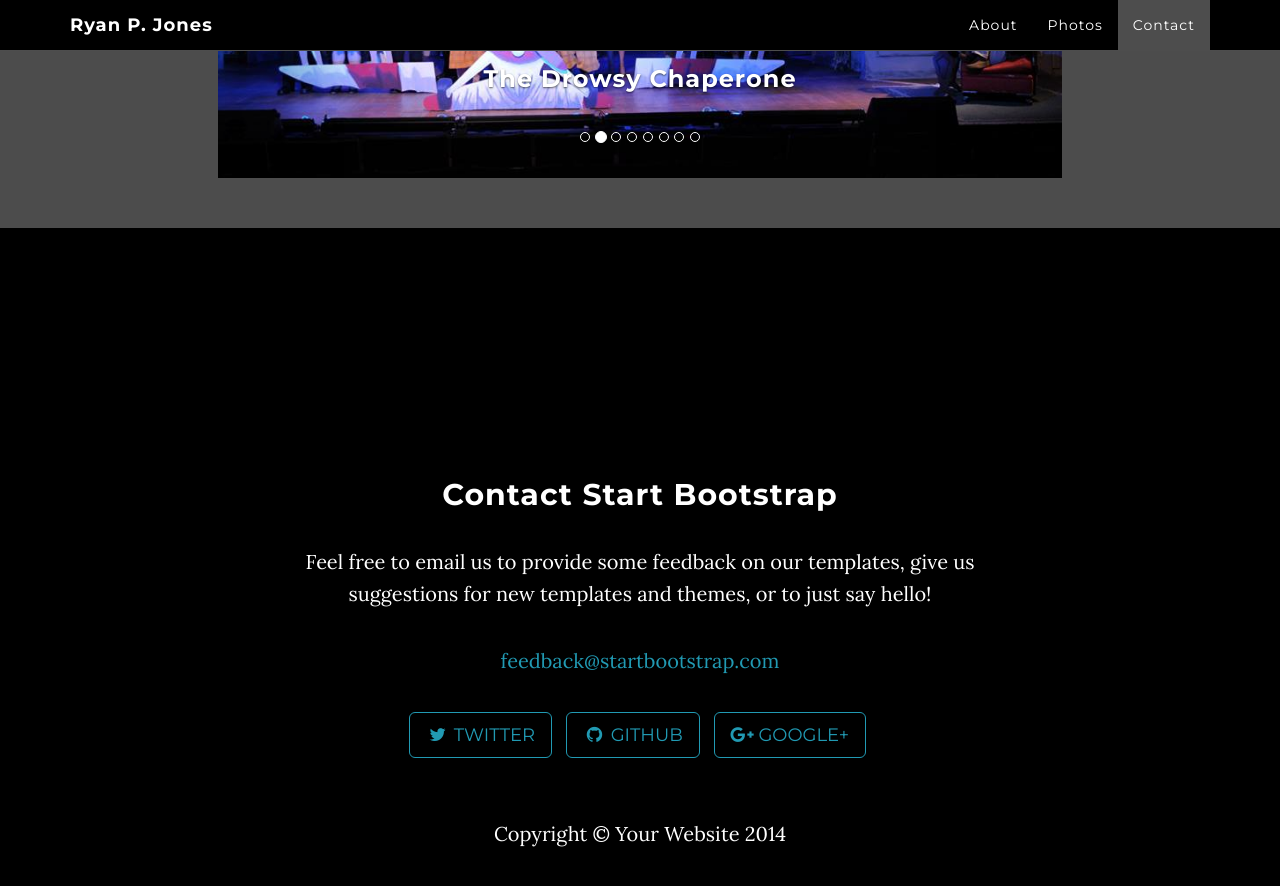
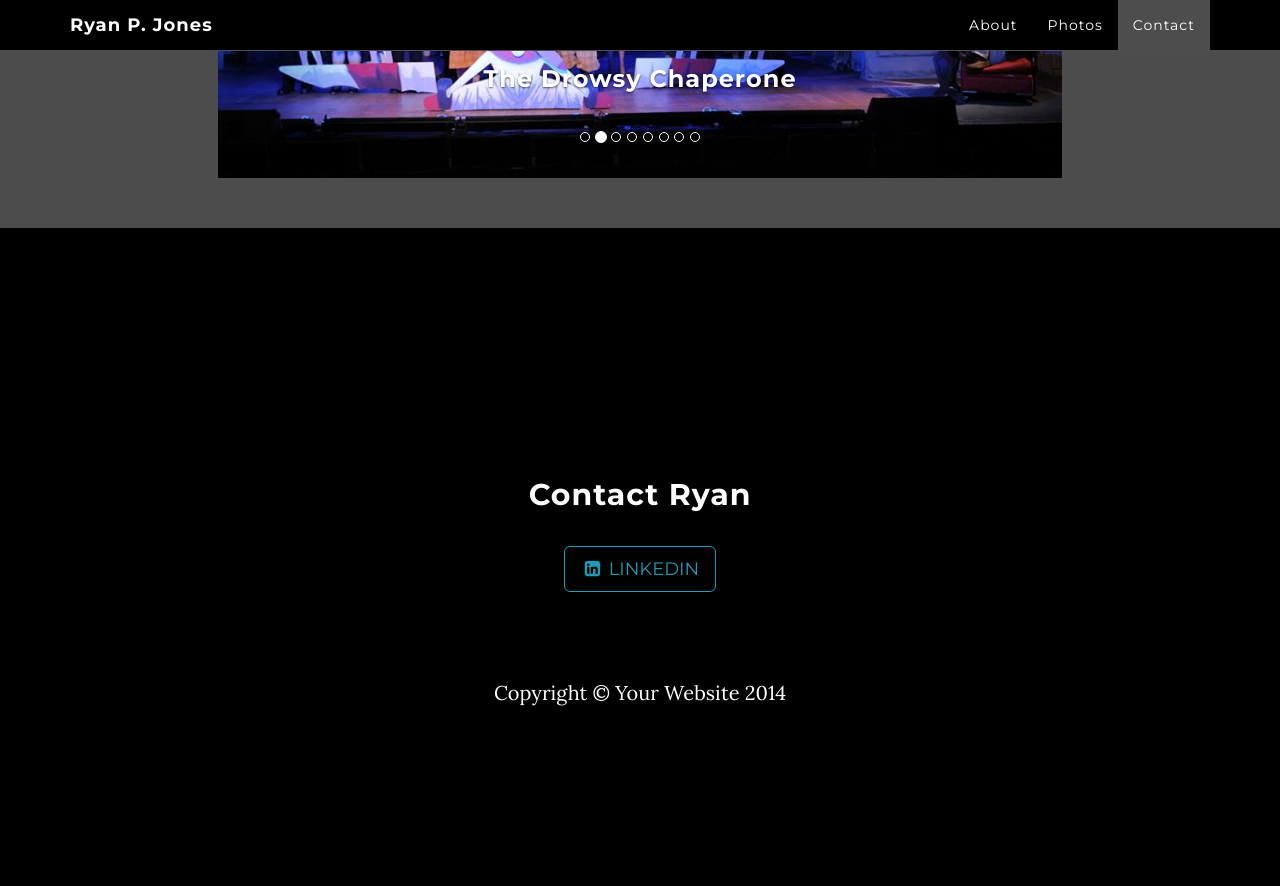
Before and after one commit to ryanpjones/ryanpjones.github.io, a Jekyll site: the page built from index.html, in a window 1280 px wide and 900 px high, scrolled down 2177 px. Shown: the top 886 px of the window. Built offline with Jekyll 4.4.1, drawn with Linux system fonts in a browser that asks for light colours; nearby versions of some CDN libraries; after the commit the page ends 2936 px from its top, so only the background shows below that.

Commit message:
Split index.html into parts

```diff
--- /dev/null
+++ b/_includes/about.md
@@ -0,0 +1,10 @@
+About Ryan
+----------
+
+Since having earned his BFA in Performing Arts emphasizing in
+Technical Theatre from Southeast Missouri State University in 2012,
+Ryan P. Jones has worked in many different areas around the United
+States.  In 2014, he was excited to join the Actors Equity
+Association.  He is now pursuing his MFA in Stage Management from
+Wayne State University in Detroit, MI, where he anticipates graduation
+in 2017.
--- /dev/null
+++ b/_includes/contact.md
@@ -0,0 +1,8 @@
+Contact Ryan
+------------
+
+
+<!-- Linked in button -->
+<a href="www.linkedin.com/pub/ryan-p-jones/30/566/964/" class="btn btn-default btn-lg">
+<i class="fa fa-linkedin-square fa-fw"></i> LinkedIn
+</a>
--- a/index.html
+++ b/index.html
@@ -25,17 +25,8 @@
   <div class="row">
     <div class="col-lg-8 col-lg-offset-2">
 
-      <h2>About Ryan</h2>
-
-      <p>
-        Since having earned his BFA in Performing Arts emphasizing in
-        Technical Theatre from Southeast Missouri State University in
-        2012, Ryan P. Jones has worked in many different areas around
-        the United States.  In 2014, he was excited to join the Actors
-        Equity Association.  He is now pursuing his MFA in Stage
-        Management from Wayne State University in Detroit, MI, where
-        he anticipates graduation in 2017.
-      </p>
+      {% capture about %}{% include about.md %}{% endcapture %}
+      {{ about | markdownify }}
 
     </div>
   </div>
@@ -58,21 +49,10 @@
 <section id="contact" class="container content-section text-center">
   <div class="row">
     <div class="col-lg-8 col-lg-offset-2">
-      <h2>Contact Start Bootstrap</h2>
-      <p>Feel free to email us to provide some feedback on our templates, give us suggestions for new templates and themes, or to just say hello!</p>
-      <p><a href="mailto:feedback@startbootstrap.com">feedback@startbootstrap.com</a>
-      </p>
-      <ul class="list-inline banner-social-buttons">
-        <li>
-          <a href="https://twitter.com/SBootstrap" class="btn btn-default btn-lg"><i class="fa fa-twitter fa-fw"></i> <span class="network-name">Twitter</span></a>
-        </li>
-        <li>
-          <a href="https://github.com/IronSummitMedia/startbootstrap" class="btn btn-default btn-lg"><i class="fa fa-github fa-fw"></i> <span class="network-name">Github</span></a>
-        </li>
-        <li>
-          <a href="https://plus.google.com/+Startbootstrap/posts" class="btn btn-default btn-lg"><i class="fa fa-google-plus fa-fw"></i> <span class="network-name">Google+</span></a>
-        </li>
-      </ul>
+
+      {% capture contact %}{% include contact.md %}{% endcapture %}
+      {{ contact | markdownify }}
+
     </div>
   </div>
 </section>
```
